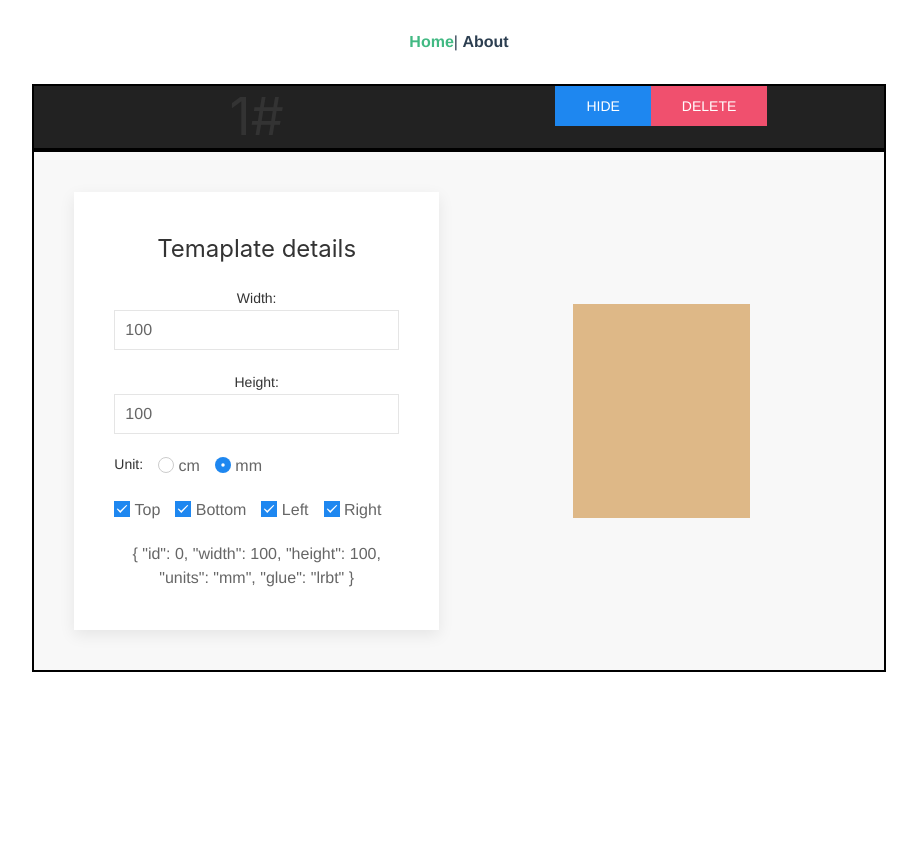
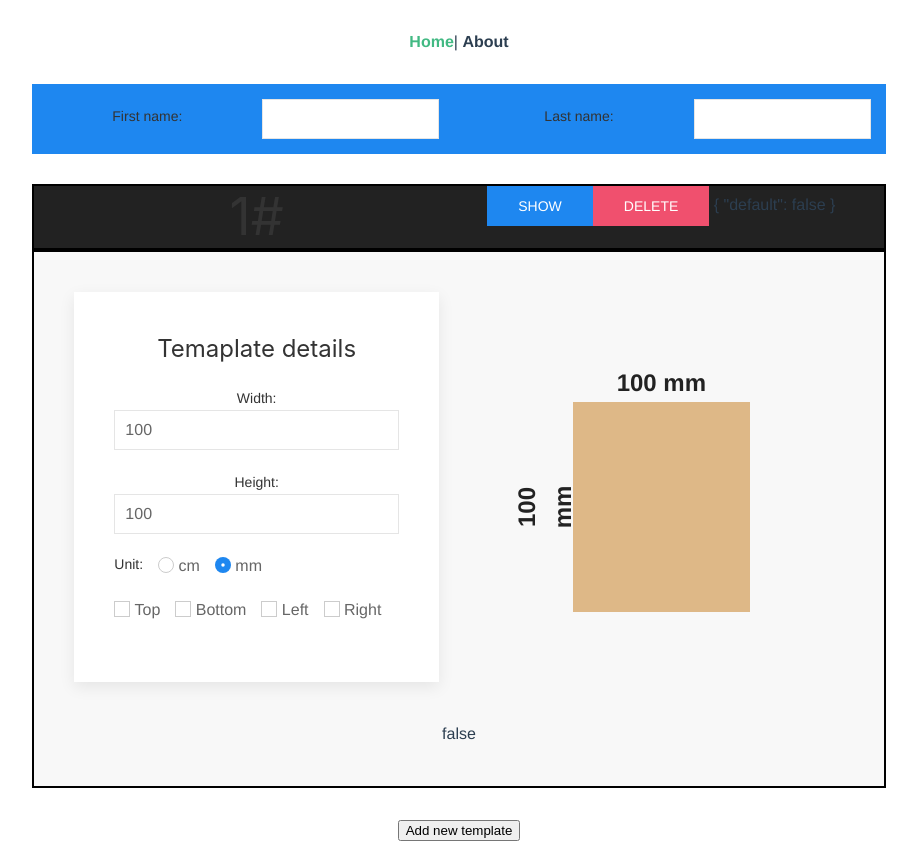
Before and after one commit to sebastianp63/joinery-project-vue, a Vue app: page / in a window 1280 px wide. Shown: the whole page, without its empty margins (181-1098 px from the left). Before the commit the page ends 800 px from the top, so only its background shows below. Built offline with nearby package versions, Linux system fonts and the light colour scheme.

Commit message:
Add hide event to header template button

```diff
--- a/src/components/Template.vue
+++ b/src/components/Template.vue
@@ -1,6 +1,7 @@
 <template>
   <div class="template">
-    <template-header></template-header>
+    <template-header @onHide="hideTemplate"></template-header>
+
     <div
       class="uk-container uk-width-2-3 uk-align-center uk-background-muted uk-padding uk-margin-remove-top"
     >
@@ -8,13 +9,9 @@
         <div class>
           <template-form @onUpdated="onTemplateUpdate" />
         </div>
-        <template-preview
-          v-bind:topBorder="veneerSide.top"
-          v-bind:bottomBorder="veneerSide.bottom"
-          :leftBorder="veneerSide.left"
-          :rightBorder="veneerSide.right"
-        ></template-preview>
+        <template-preview v-bind:templateData="templateData"></template-preview>
       </div>
+      {{isHidden}}
     </div>
   </div>
 </template>
@@ -29,13 +26,17 @@ export default {
   name: "template",
   data: function() {
     return {
-      width: 0,
-      height: 0,
-      veneerSide: {
-        top: false,
-        bottom: false,
-        left: false,
-        right: false
+      isHidden: false,
+      templateData: {
+        width: 100,
+        height: 100,
+        veneer: {
+          top: false,
+          bottom: false,
+          left: false,
+          right: false
+        },
+        unit: "mm"
       }
     };
   },
@@ -47,7 +48,13 @@ export default {
   },
   methods: {
     onTemplateUpdate(data) {
-      console.log(data);
+      this.templateData.width = data.width;
+      this.templateData.height = data.height;
+      this.templateData.unit = data.units;
+      this.templateData.veneer.top = data.glue.includes("t");
+      this.templateData.veneer.bottom = data.glue.includes("b");
+      this.templateData.veneer.left = data.glue.includes("l");
+      this.templateData.veneer.right = data.glue.includes("r");
 
       // Webpack proxy API
 
@@ -58,6 +65,10 @@ export default {
     showData: function(value) {
       this.width = value;
       console.log(this.width);
+    },
+    hideTemplate(data) {
+      console.log(data.hidden);
+      data.hidden ? (this.isHidden = true) : (this.isHidden = false);
     }
   }
 };
--- a/src/components/TemplateForm.vue
+++ b/src/components/TemplateForm.vue
@@ -40,13 +40,6 @@
           </label>
         </div>
 
-        <!-- <div class="uk-margin">
-          <label class="uk-form-label" for="form-amount">Enter number of templates:</label>
-          <div class="uk-form-controls">
-            <input class="uk-input" id="form-amount" type="number" placeholder />
-          </div>
-        </div>-->
-
         <div class="uk-margin uk-grid-small uk-child-width-auto uk-grid">
           <label>
             <input
@@ -82,7 +75,7 @@
           </label>
         </div>
       </fieldset>
-      {{state}}
+      <!-- {{state}} -->
     </form>
   </div>
 </template>
@@ -93,11 +86,11 @@ export default {
   watch: {
     state: {
       handler(old, val) {
-        if (val.height < 0) {
+        if (val.height < 0 || val.height === "") {
           val.height = 0;
         }
 
-        if (val.width < 0) {
+        if (val.width < 0 || val.width === "") {
           val.width = 0;
         }
         this.$emit("onUpdated", this.state);
@@ -112,7 +105,7 @@ export default {
         width: 100,
         height: 100,
         units: "mm",
-        glue: "lrbt"
+        glue: ""
       }
     };
   },
@@ -132,6 +125,5 @@ export default {
 };
 </script>
 
-
 <style lang="scss" scoped>
 </style>
--- a/src/components/TemplateHeader.vue
+++ b/src/components/TemplateHeader.vue
@@ -5,8 +5,12 @@
     <div class="uk-child-width-expand@s" uk-grid>
       <h6 class="uk-heading-small">1#</h6>
       <div>
-        <button class="uk-button uk-button-primary">Hide</button>
+        <button
+          class="uk-button uk-button-primary"
+          @click="hidden=!hidden"
+        >{{ hidden ? "Show" : "Hide"}}</button>
         <button class="uk-button uk-button-danger">Delete</button>
+        {{hidden}}
       </div>
     </div>
   </div>
@@ -19,6 +23,22 @@ export default {
       type: Number,
       reqired: true
     }
+  },
+  data() {
+    return {
+      hidden: {
+        type: Boolean,
+        default: false
+      }
+    };
+  },
+  watch: {
+    hidden: {
+      handler(old, val) {
+        this.$emit("onHide", this.hidden);
+      },
+      deep: true
+    }
   }
 };
 </script>
--- a/src/components/TemplatePreview.vue
+++ b/src/components/TemplatePreview.vue
@@ -1,16 +1,24 @@
 <template>
   <div class="wrapper">
-    <div class="one"></div>
+    <div class="one">
+      <p
+        class="width-text uk-text-large uk-text-secondary uk-text-bold"
+      >{{templateData.width}} {{templateData.unit}}</p>
+    </div>
     <div class="two"></div>
     <div class="three"></div>
-    <div class="four"></div>
+    <div class="four">
+      <p
+        class="height-text uk-text-large uk-text-secondary uk-text-bold"
+      >{{templateData.height}} {{templateData.unit}}</p>
+    </div>
     <div
       class="bord five"
       v-bind:class="{
-      'top-border': topBorder,
-      'bottom-border': bottomBorder,
-      'left-border': leftBorder,
-      'right-border': rightBorder
+      'top-border': templateData.veneer.top ,
+      'bottom-border': templateData.veneer.bottom,
+      'left-border':templateData.veneer.left ,
+      'right-border':templateData.veneer.right ,
       }"
     ></div>
   </div>
@@ -19,12 +27,9 @@
 <script>
 export default {
   props: {
-    topBorder: Boolean,
-    bottomBorder: Boolean,
-    leftBorder: Boolean,
-    rightBorder: Boolean
+    templateData: Object
   },
-  metods: {}
+  methods: {}
 };
 </script>
 <style lang="scss" scoped>
@@ -45,12 +50,25 @@ export default {
   }
 
   .bord {
-    //border: 2px solid rgb(233, 171, 88);
-    // border-radius: 5px;
     background-color: burlywood;
-    // background-image: url("../assets/wooden-textured.jpg");
-    // color: #d9480f;
   }
+}
+
+.width-text {
+  width: 100%;
+  position: absolute;
+  top: 100%;
+  left: 50%;
+  transform: translate(-50%, -75%);
+}
+
+.height-text {
+  width: 100%;
+  position: absolute;
+  top: 50%;
+  left: 100%;
+  transform: rotate(270deg) translate(-50%, -75%);
+  transform-origin: 0 0;
 }
 
 .one {
--- a/src/components/UserHeader.vue
+++ b/src/components/UserHeader.vue
@@ -21,6 +21,7 @@
 
 <script>
 export default {
+  name: "UserHeader",
   props: {
     templateNumber: {
       type: Number,
--- a/src/views/Home.vue
+++ b/src/views/Home.vue
@@ -1,17 +1,31 @@
 <template>
   <div class="home">
-    <Template></Template>
+    <UserHeader />
+    <component v-for="component in templateComponent" v-bind:is="component"></component>
+    <button @click="addNewTemplate">Add new template</button>
   </div>
 </template>
 
 <script>
 // @ is an alias to /src
 import Template from "@/components/Template.vue";
+import UserHeader from "@/components/UserHeader.vue";
 
 export default {
   name: "home",
   components: {
-    Template
+    Template,
+    UserHeader
+  },
+  data() {
+    return {
+      templateComponent: ["Template"]
+    };
+  },
+  methods: {
+    addNewTemplate: function() {
+      this.templateComponent.push("Template");
+    }
   }
 };
 </script>
```
